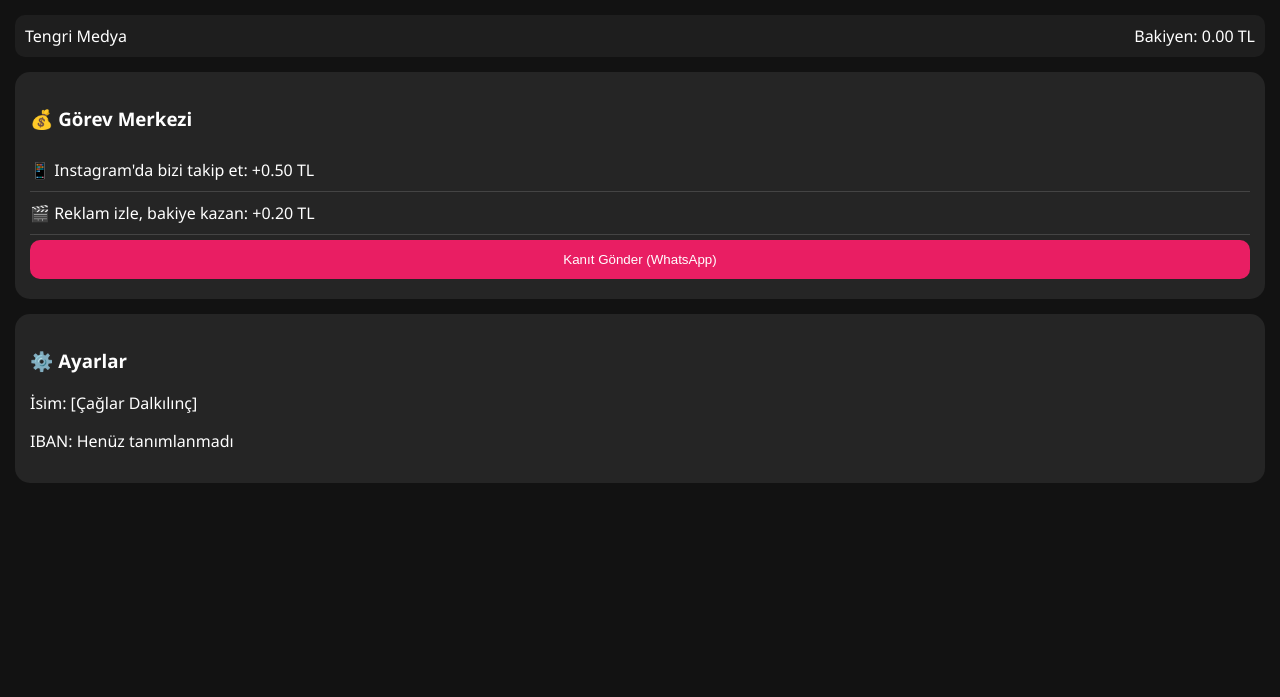
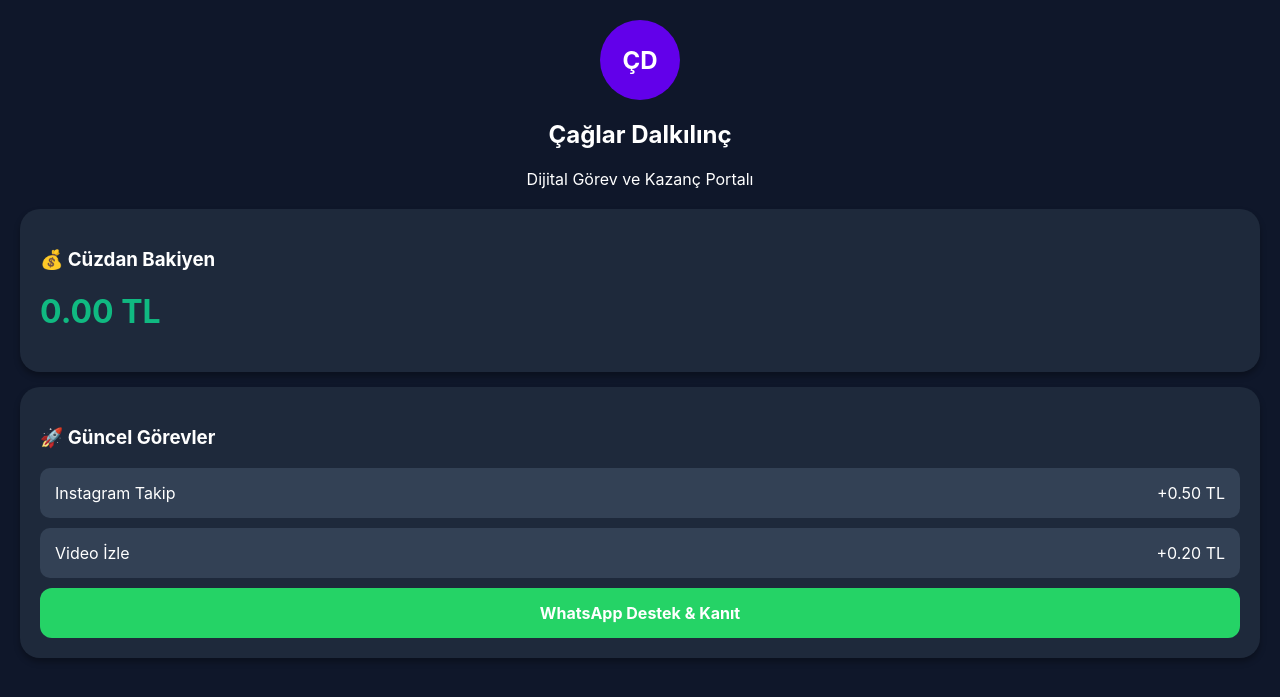
Before and after one commit to caglardalkilinc/sorukazan-app, a FastAPI app: page / in a window 1280 px wide. Shown: the top 697 px of the page. Run offline with FastAPI, Linux system fonts and the light colour scheme.

Commit message:
Update index.html

```diff
--- a/templates/index.html
+++ b/templates/index.html
@@ -3,38 +3,37 @@
 <head>
     <meta charset="UTF-8">
     <meta name="viewport" content="width=device-width, initial-scale=1.0">
-    <title>Tengri Medya - Görev Merkezi</title>
+    <title>Çağlar Dalkılınç | Görev Merkezi</title>
     <style>
-        body { font-family: 'Segoe UI', sans-serif; background: #121212; color: white; margin: 0; padding: 15px; }
-        .nav { display: flex; justify-content: space-between; padding: 10px; background: #1e1e1e; border-radius: 10px; }
-        .card { background: #252525; padding: 15px; border-radius: 15px; margin-top: 15px; }
-        .btn { width: 100%; padding: 12px; background: #e91e63; border: none; color: white; border-radius: 10px; margin: 5px 0; cursor: pointer; }
-        .task { border-bottom: 1px solid #444; padding: 10px 0; }
+        :root { --accent: #6200ea; --bg: #0f172a; --card: #1e293b; }
+        body { font-family: 'Inter', sans-serif; background: var(--bg); color: white; margin: 0; padding: 20px; }
+        .header { text-align: center; margin-bottom: 20px; }
+        .avatar { width: 80px; height: 80px; background: var(--accent); border-radius: 50%; display: flex; align-items: center; justify-content: center; margin: 0 auto 10px; font-size: 24px; font-weight: bold; }
+        .card { background: var(--card); padding: 20px; border-radius: 20px; margin-bottom: 15px; box-shadow: 0 4px 6px rgba(0,0,0,0.3); }
+        .btn-wa { background: #25D366; color: white; padding: 15px; border-radius: 12px; text-decoration: none; display: block; text-align: center; font-weight: bold; }
+        .task-list { list-style: none; padding: 0; }
+        .task-item { background: #334155; padding: 15px; border-radius: 10px; margin-bottom: 10px; display: flex; justify-content: space-between; }
     </style>
 </head>
 <body>
-    <div class="nav">
-        <span>Tengri Medya</span>
-        <span>Bakiyen: 0.00 TL</span>
+    <div class="header">
+        <div class="avatar">ÇD</div>
+        <h2>Çağlar Dalkılınç</h2>
+        <p>Dijital Görev ve Kazanç Portalı</p>
     </div>
 
     <div class="card">
-        <h3>💰 Görev Merkezi</h3>
-        <div class="task">📱 Instagram'da bizi takip et: +0.50 TL</div>
-        <div class="task">🎬 Reklam izle, bakiye kazan: +0.20 TL</div>
-        <button class="btn" onclick="sendProof()">Kanıt Gönder (WhatsApp)</button>
+        <h3>💰 Cüzdan Bakiyen</h3>
+        <h1 id="balance" style="color: #10b981;">0.00 TL</h1>
     </div>
 
     <div class="card">
-        <h3>⚙️ Ayarlar</h3>
-        <p>İsim: [Çağlar Dalkılınç]</p>
-        <p>IBAN: Henüz tanımlanmadı</p>
+        <h3>🚀 Güncel Görevler</h3>
+        <div class="task-list">
+            <div class="task-item"><span>Instagram Takip</span> <span>+0.50 TL</span></div>
+            <div class="task-item"><span>Video İzle</span> <span>+0.20 TL</span></div>
+        </div>
+        <a href="https://wa.me/905XXXXXXXXXX?text=Merhaba, görev tamamladım." class="btn-wa">WhatsApp Destek & Kanıt</a>
     </div>
-
-    <script>
-        function sendProof() {
-            window.location.href = "https://wa.me/905XXXXXXXXXX?text=Merhaba, sosyal medya görevini tamamladım, kanıt gönderiyorum.";
-        }
-    </script>
 </body>
 </html>
```
